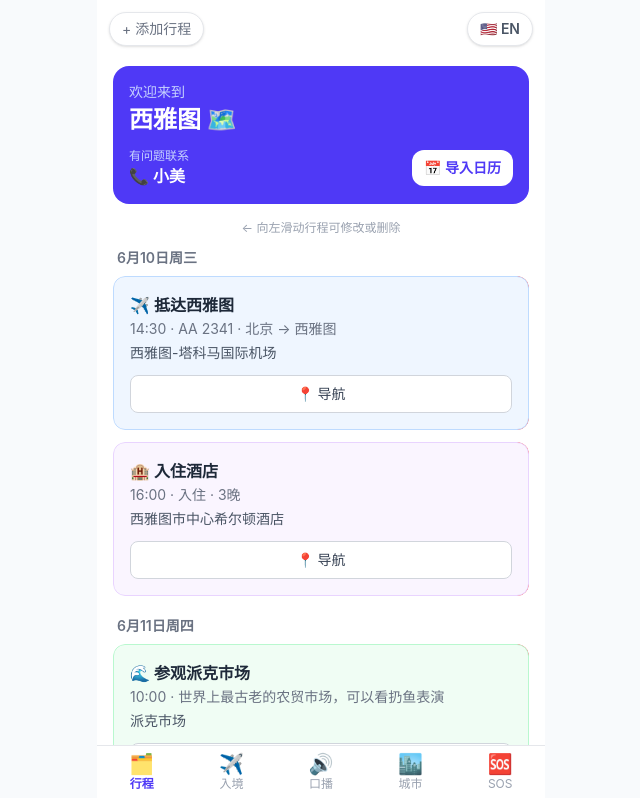
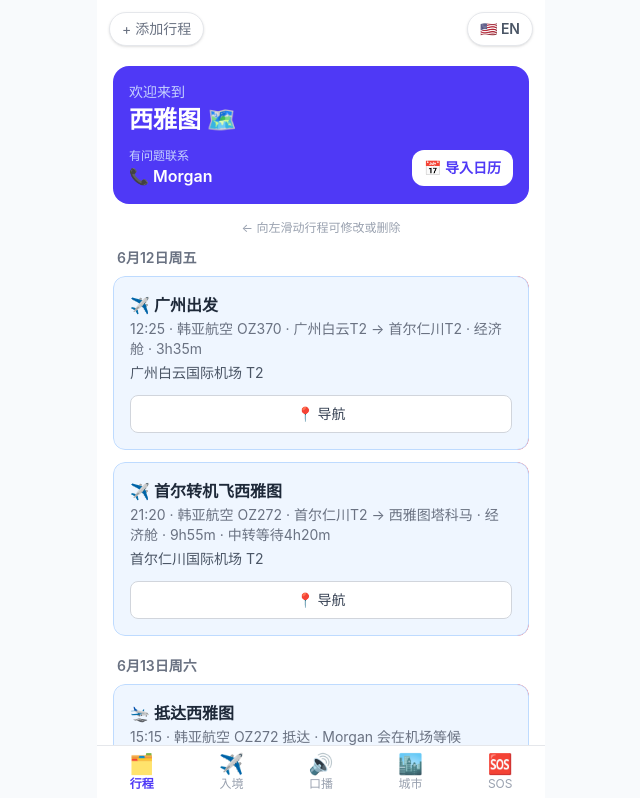
Before and after one commit to mmmorgandata/parentpass, a React (Vite) app: page / in a window 1280 px wide. Shown: the top 798 px of the page, without its empty margins (319-959 px from the left). Built offline with nearby package versions, Linux system fonts and the light colour scheme.

Commit message:
Update default trip data with real Seattle itinerary (Asiana OZ370/OZ272, Renton Airbnb)

```diff
--- a/src/data/tripData.js
+++ b/src/data/tripData.js
@@ -1,51 +1,77 @@
 export const defaultTripData = {
   traveler: '爸爸妈妈',
   daughter: {
-    name: '小美',
-    nameEn: 'Xiao Mei',
-    phone: '+1 (206) 555-0192',
-    wechat: 'xiaomei_us',
+    name: 'Morgan',
+    nameEn: 'Morgan',
+    phone: '+1 (206) 555-0000', // TODO: 替换成真实手机号
+    wechat: 'morgan_lan',
   },
   city: 'Seattle',
   cityZh: '西雅图',
   events: [
     {
-      id: 'flight-1',
+      id: 'flight-1-dep',
       type: 'flight',
-      titleZh: '✈️ 抵达西雅图',
-      titleEn: '✈️ Arrive Seattle',
-      date: '2026-06-10',
-      time: '14:30',
-      detailsZh: 'AA 2341 · 北京 → 西雅图',
-      detailsEn: 'AA 2341 · Beijing → Seattle',
+      titleZh: '✈️ 广州出发',
+      titleEn: '✈️ Depart Guangzhou',
+      date: '2026-06-12',
+      time: '12:25',
+      detailsZh: '韩亚航空 OZ370 · 广州白云T2 → 首尔仁川T2 · 经济舱 · 3h35m',
+      detailsEn: 'Asiana OZ370 · CAN T2 → ICN T2 · Economy · 3h 35m',
+      addressZh: '广州白云国际机场 T2',
+      addressEn: 'Guangzhou Baiyun International Airport Terminal 2',
+      bookingUrl: null,
+    },
+    {
+      id: 'flight-2-dep',
+      type: 'flight',
+      titleZh: '✈️ 首尔转机飞西雅图',
+      titleEn: '✈️ Seoul → Seattle (Connecting)',
+      date: '2026-06-12',
+      time: '21:20',
+      detailsZh: '韩亚航空 OZ272 · 首尔仁川T2 → 西雅图塔科马 · 经济舱 · 9h55m · 中转等待4h20m',
+      detailsEn: 'Asiana OZ272 · ICN T2 → SEA · Economy · 9h 55m · Layover 4h 20m',
+      addressZh: '首尔仁川国际机场 T2',
+      addressEn: 'Incheon International Airport Terminal 2, Seoul, South Korea',
+      bookingUrl: null,
+    },
+    {
+      id: 'flight-arrive',
+      type: 'flight',
+      titleZh: '🛬 抵达西雅图',
+      titleEn: '🛬 Arrive Seattle',
+      date: '2026-06-13',
+      time: '15:15',
+      detailsZh: '韩亚航空 OZ272 抵达 · Morgan 会在机场等候',
+      detailsEn: 'Asiana OZ272 arrives · Morgan will meet you at the airport',
       addressZh: '西雅图-塔科马国际机场',
-      addressEn: 'Seattle-Tacoma International Airport, Seattle, WA',
-      bookingUrl: '#',
+      addressEn: 'Seattle-Tacoma International Airport, 17801 International Blvd, SeaTac, WA 98158',
+      bookingUrl: null,
     },
     {
       id: 'hotel-1',
       type: 'hotel',
-      titleZh: '🏨 入住酒店',
-      titleEn: '🏨 Hotel Check-in',
-      date: '2026-06-10',
-      time: '16:00',
-      detailsZh: '入住 · 3晚',
-      detailsEn: 'Check-in · 3 nights',
-      addressZh: '西雅图市中心希尔顿酒店',
-      addressEn: 'Hilton Seattle, 1301 6th Ave, Seattle, WA 98101',
-      bookingUrl: '#',
+      titleZh: '🏠 入住 Airbnb',
+      titleEn: '🏠 Airbnb Check-in',
+      date: '2026-06-13',
+      time: '15:30',
+      detailsZh: '入住 · 住到6月17日 · 房东：Vivien Liu · 下午12点后可入住',
+      detailsEn: 'Check-in · Stay until Jun 17 · Host: Vivien Liu · After 12:00 PM',
+      addressZh: '华盛顿州伦顿市 Southeast 4th Place 6523号',
+      addressEn: '6523 Southeast 4th Place, Renton, WA 98059',
+      bookingUrl: null,
     },
     {
-      id: 'activity-1',
-      type: 'activity',
-      titleZh: '🌊 参观派克市场',
-      titleEn: '🌊 Pike Place Market',
-      date: '2026-06-11',
-      time: '10:00',
-      detailsZh: '世界上最古老的农贸市场，可以看扔鱼表演',
-      detailsEn: "One of the oldest farmers markets in the US — don't miss the fish-throwing show",
-      addressZh: '派克市场',
-      addressEn: 'Pike Place Market, Seattle, WA 98101',
+      id: 'hotel-checkout',
+      type: 'hotel',
+      titleZh: '🧳 Airbnb 退房',
+      titleEn: '🧳 Airbnb Check-out',
+      date: '2026-06-17',
+      time: '11:00',
+      detailsZh: '上午11点前退房 · 记得带走所有行李',
+      detailsEn: 'Check out before 11:00 AM · Don\'t forget your belongings',
+      addressZh: '华盛顿州伦顿市 Southeast 4th Place 6523号',
+      addressEn: '6523 Southeast 4th Place, Renton, WA 98059',
       bookingUrl: null,
     },
   ],
```
